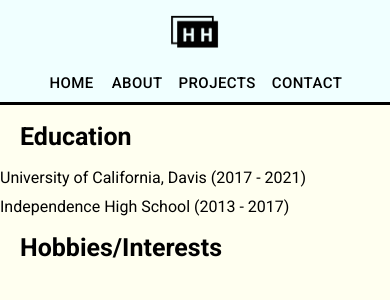
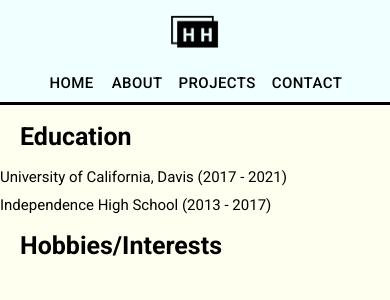
Before and after one commit to haostonh/portfolio, a React (Create React App) app in the folder client/: page /portfolio/about in a window 390 px wide. Shown: the top 300 px of the page. Built offline with nearby package versions, Linux system fonts and the light colour scheme.

Commit message:
scale font size

```diff
--- a/client/src/pagesCSS/About.css
+++ b/client/src/pagesCSS/About.css
@@ -9,6 +9,7 @@
 .aboutBody {
   margin-left: 40px;
   margin-bottom: 10px;
+  font-size: 20px;
 }
 
 @media screen and (min-width: 426px) and (max-width: 1024px) {
@@ -25,6 +26,7 @@
   .aboutBody {
     margin-left: 0px;
     margin-bottom: 10px;
+    font-size: 15px;
   }
 }
 /*# sourceMappingURL=About.css.map */
--- a/client/src/pagesCSS/About.sass
+++ b/client/src/pagesCSS/About.sass
@@ -9,6 +9,7 @@ $margin-small: 10px
 .aboutBody
   margin-left:  $margin-large
   margin-bottom: $margin-small
+  font-size: 20px
 
 @media screen and (min-width: 426px) and (max-width: 1024px)
   .aboutFont
@@ -21,3 +22,4 @@ $margin-small: 10px
   .aboutBody
     margin-left:  0px
     margin-bottom: $margin-small
+    font-size: 15px
```
Also changed, not shown: 1 other file (tests, documents, lock files or other folders).
